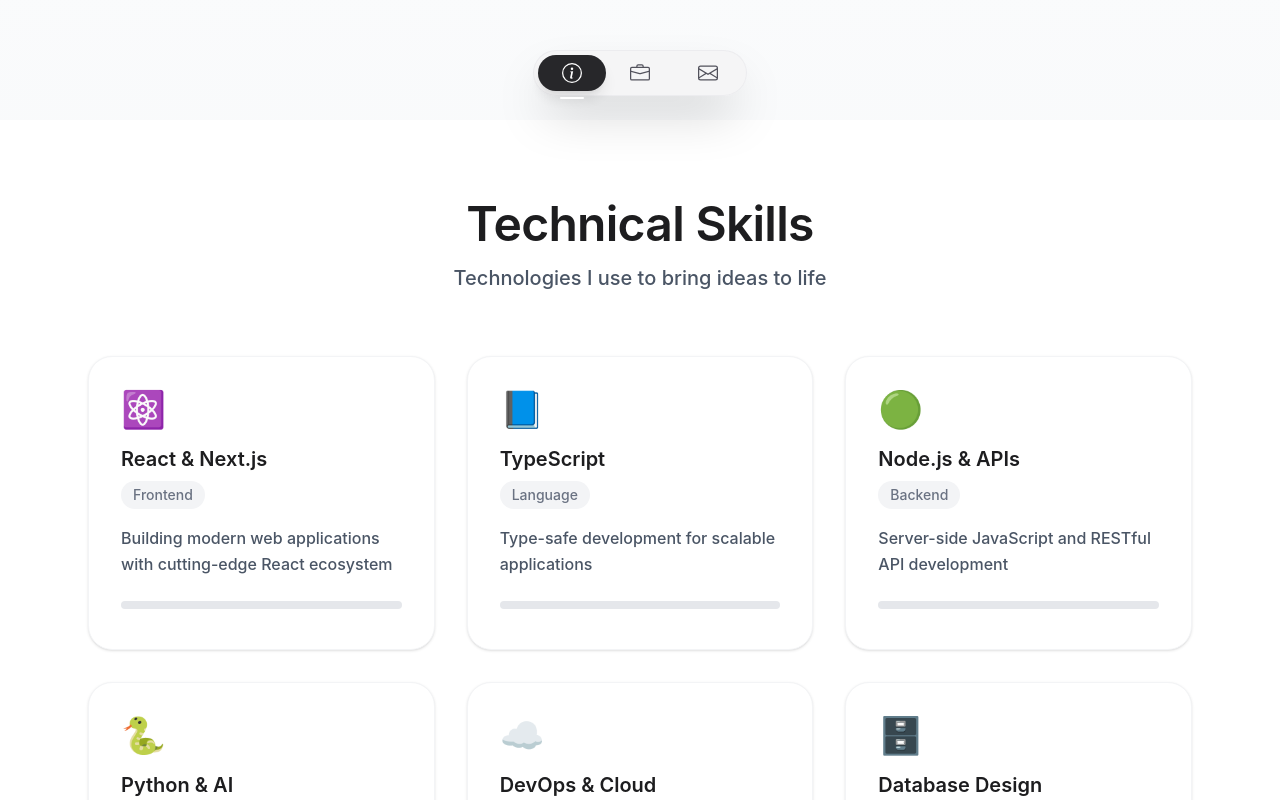
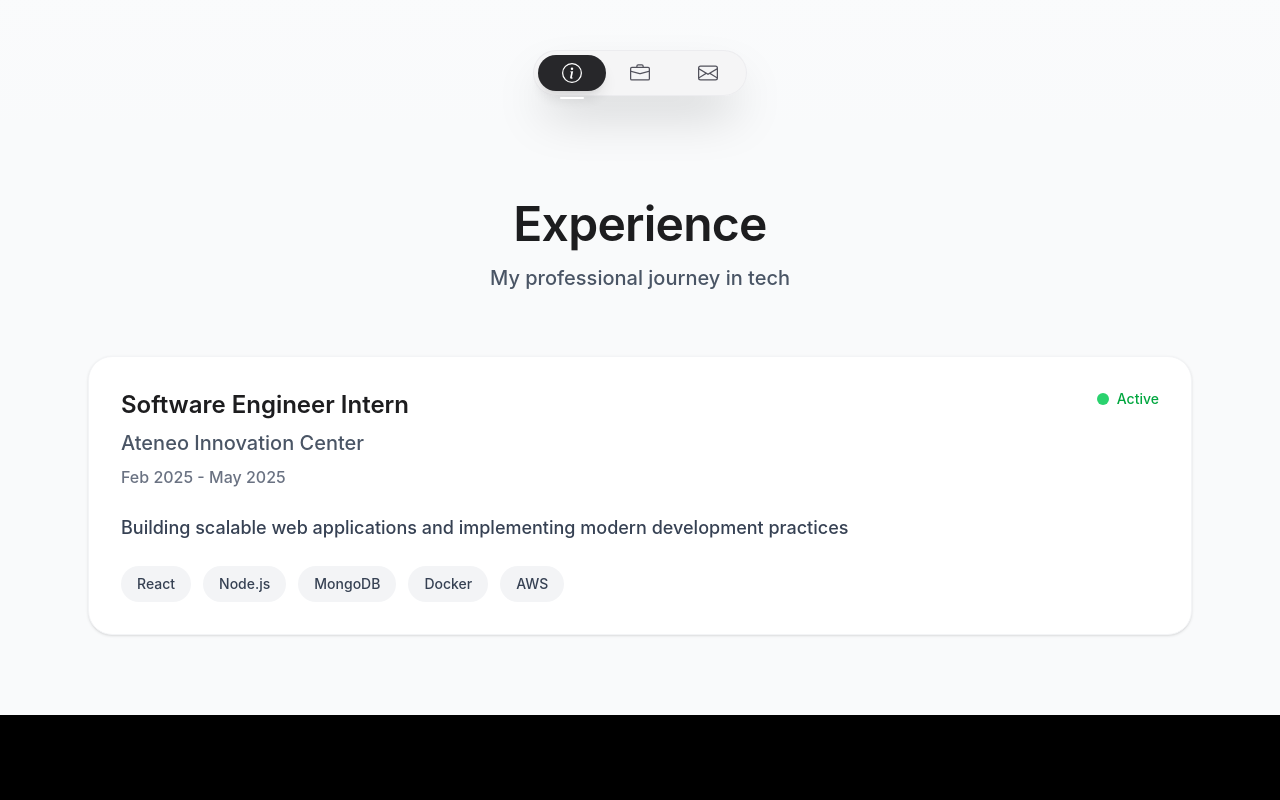
Before and after one commit to officialbryx/Portfolio, a React (Vite) app: page /info in a window 1280 px wide. Shown: the part 680-1480 px from the top of the page. After the commit the page ends 1395 px from the top, so only its background shows below. Built offline with nearby package versions, Linux system fonts and the light colour scheme.

Commit message:
Update Info.jsx

```diff
--- a/src/pages/Info.jsx
+++ b/src/pages/Info.jsx
@@ -164,66 +164,6 @@
         </div>
       </section>
 
-      {/* Skills Section */}
-      <section id="skills" className="py-20 bg-white">
-        <div className="max-w-6xl mx-auto px-6">
-          <div className="text-center mb-16 fade-in">
-            <h2 className="text-4xl md:text-5xl font-semibold text-[#1d1d1f] mb-4 tracking-[-0.015em]">
-              Technical Skills
-            </h2>
-            <p className="text-xl text-gray-600 max-w-2xl mx-auto">
-              Technologies I use to bring ideas to life
-            </p>
-          </div>
-
-          <div className="grid grid-cols-1 md:grid-cols-2 lg:grid-cols-3 gap-8">
-            {skills.map((skill, index) => (
-              <div
-                key={skill.name}
-                className="group bg-white rounded-3xl p-8 shadow-sm hover:shadow-xl transition-all duration-500 border border-gray-100 hover:border-gray-200 hover:-translate-y-2 fade-in"
-                onMouseEnter={() => setActiveSkill(skill.name)}
-                onMouseLeave={() => setActiveSkill(null)}
-                style={{ animationDelay: `${index * 0.1}s` }}
-              >
-                <div className="text-4xl mb-4 group-hover:scale-110 transition-transform duration-300">
-                  {skill.icon}
-                </div>
-
-                <h3 className="text-xl font-semibold text-[#1d1d1f] mb-2">
-                  {skill.name}
-                </h3>
-
-                <span className="inline-block text-sm text-gray-500 mb-4 px-3 py-1 bg-gray-100 rounded-full">
-                  {skill.category}
-                </span>
-
-                <p className="text-gray-600 mb-6 leading-relaxed">
-                  {skill.description}
-                </p>
-
-                {/* Progress Bar */}
-                <div className="relative">
-                  <div className="h-2 bg-gray-200 rounded-full overflow-hidden">
-                    <div
-                      className={`h-full bg-gradient-to-r ${skill.color} transition-all duration-1000 ease-out`}
-                      style={{
-                        width:
-                          activeSkill === skill.name ? `${skill.level}%` : "0%",
-                      }}
-                    />
-                  </div>
-                  <div className="text-right mt-2">
-                    <span className="text-sm font-medium text-gray-500">
-                      {activeSkill === skill.name ? `${skill.level}%` : ""}
-                    </span>
-                  </div>
-                </div>
-              </div>
-            ))}
-          </div>
-        </div>
-      </section>
-
       {/* Experience Section */}
       <section id="experience" className="py-20 bg-gray-50">
         <div className="max-w-6xl mx-auto px-6">
```
